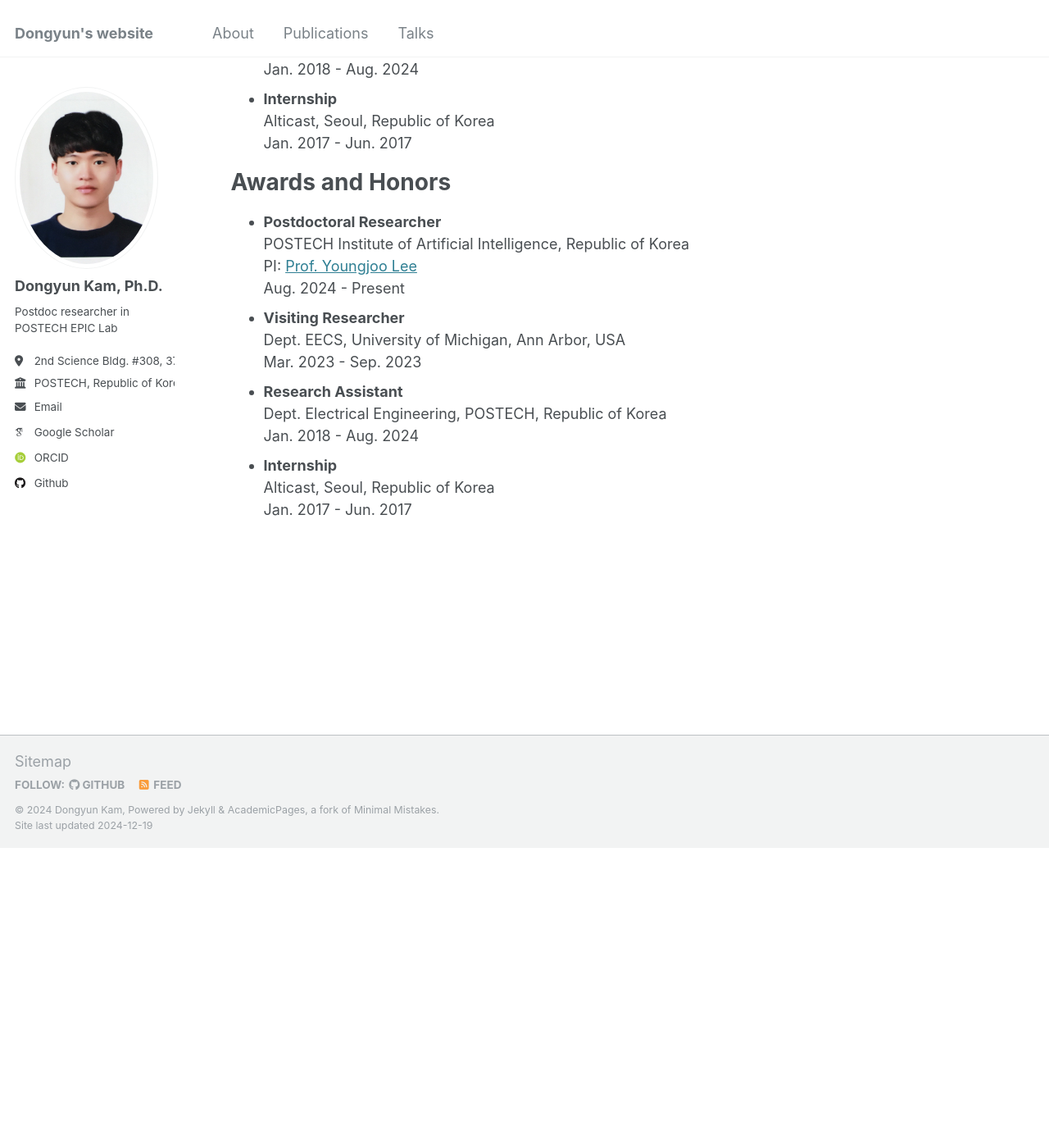
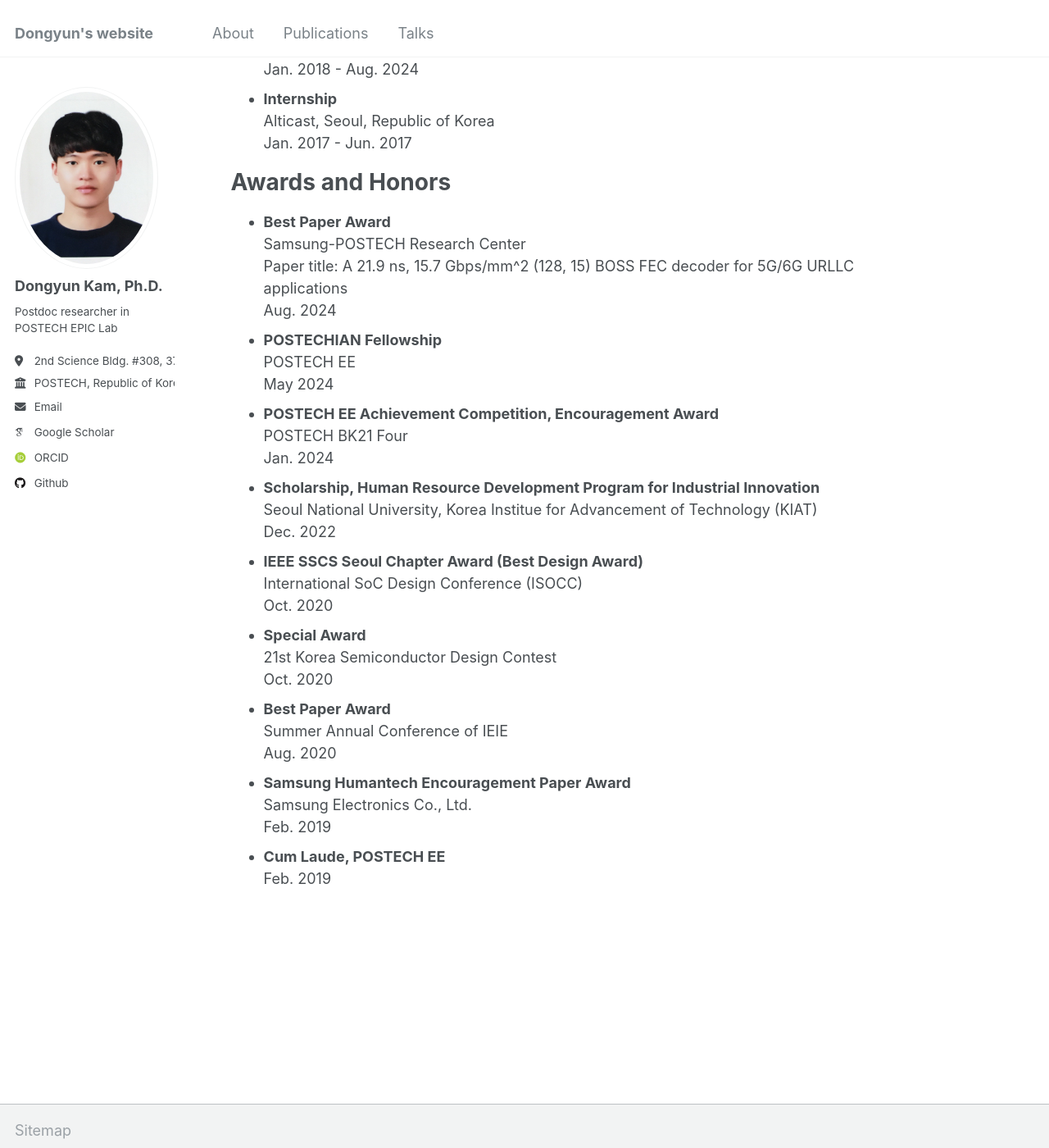
Before and after one commit to Dongyunkam/dongyunkam.github.io, a Jekyll site: the page built from _pages/about.md, in a window 1280 px wide and 1400 px high, scrolled down 903 px. Shown: the whole window at 82% size. Built offline with Jekyll 4.4.1, drawn with Linux system fonts in a browser that asks for light colours; some web fonts are replaced; before the commit the page ends 1937 px from its top, so only the background shows below that.

Commit message:
Update about.md

```diff
--- a/_pages/about.md
+++ b/_pages/about.md
@@ -42,16 +42,30 @@ Experience
 
 Awards and Honors
 ======
-* **Postdoctoral Researcher**
-  POSTECH Institute of Artificial Intelligence, Republic of Korea
-  PI: [Prof. Youngjoo Lee](https://sites.google.com/view/epiclab/member/yjlee?authuser=0)
-  Aug. 2024 - Present
-* **Visiting Researcher**
-  Dept. EECS, University of Michigan, Ann Arbor, USA
-  Mar. 2023 - Sep. 2023
-* **Research Assistant**
-  Dept. Electrical Engineering, POSTECH, Republic of Korea
-  Jan. 2018 - Aug. 2024
-* **Internship**
-  Alticast, Seoul, Republic of Korea
-  Jan. 2017 - Jun. 2017
+* **Best Paper Award**
+  Samsung-POSTECH Research Center
+  Paper title: A 21.9 ns, 15.7 Gbps/mm^2 (128, 15) BOSS FEC decoder for 5G/6G URLLC applications
+  Aug. 2024
+* **POSTECHIAN Fellowship**
+  POSTECH EE
+  May 2024
+* **POSTECH EE Achievement Competition, Encouragement Award**
+  POSTECH BK21 Four
+  Jan. 2024
+* **Scholarship, Human Resource Development Program for Industrial Innovation**
+  Seoul National University, Korea Institue for Advancement of Technology (KIAT)
+  Dec. 2022
+* **IEEE SSCS Seoul Chapter Award (Best Design Award)**
+  International SoC Design Conference (ISOCC)
+  Oct. 2020
+* **Special Award**
+  21st Korea Semiconductor Design Contest
+  Oct. 2020
+* **Best Paper Award**
+  Summer Annual Conference of IEIE
+  Aug. 2020
+* **Samsung Humantech Encouragement Paper Award**
+  Samsung Electronics Co., Ltd.
+  Feb. 2019
+* **Cum Laude, POSTECH EE**
+  Feb. 2019
```
